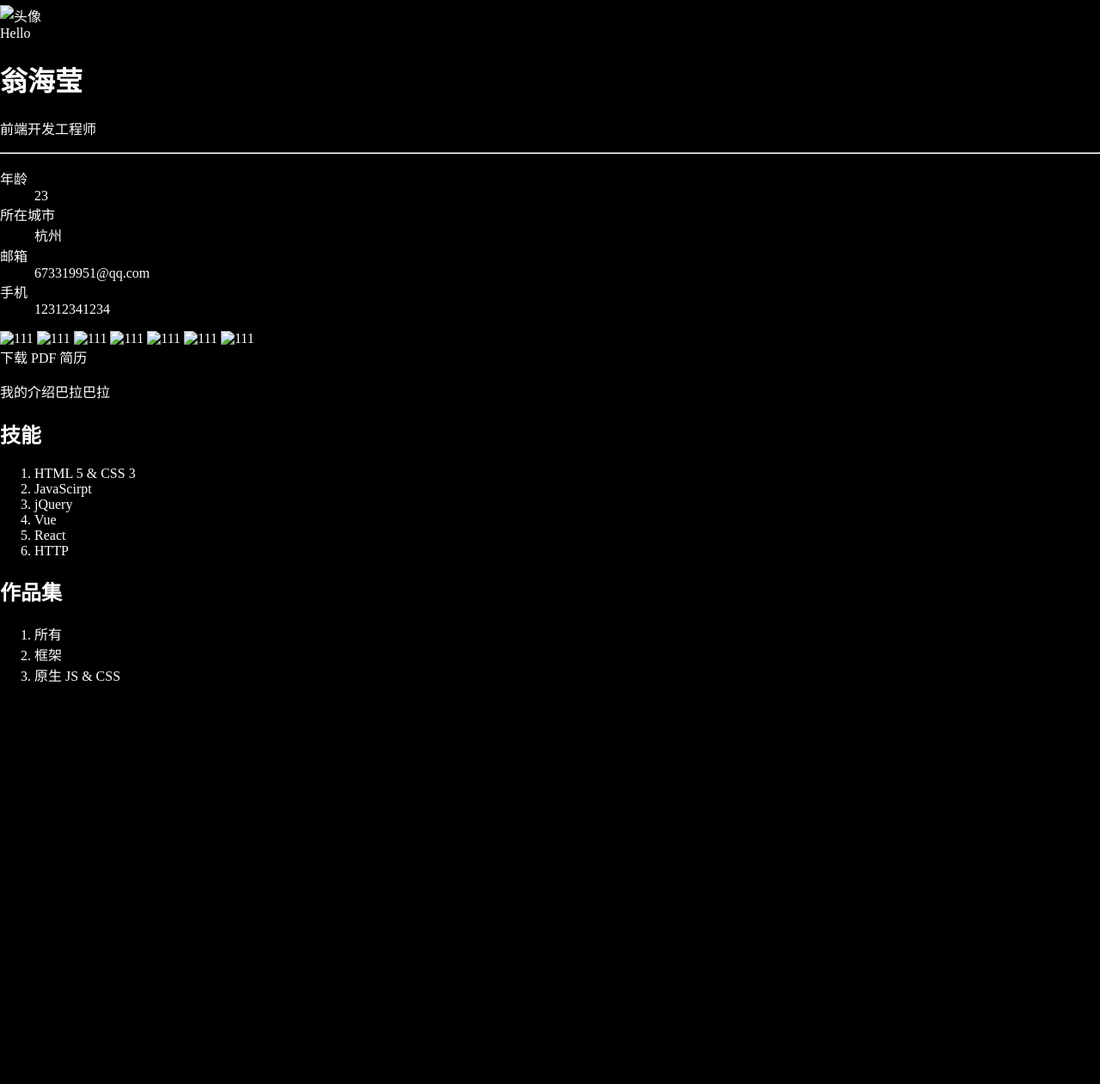
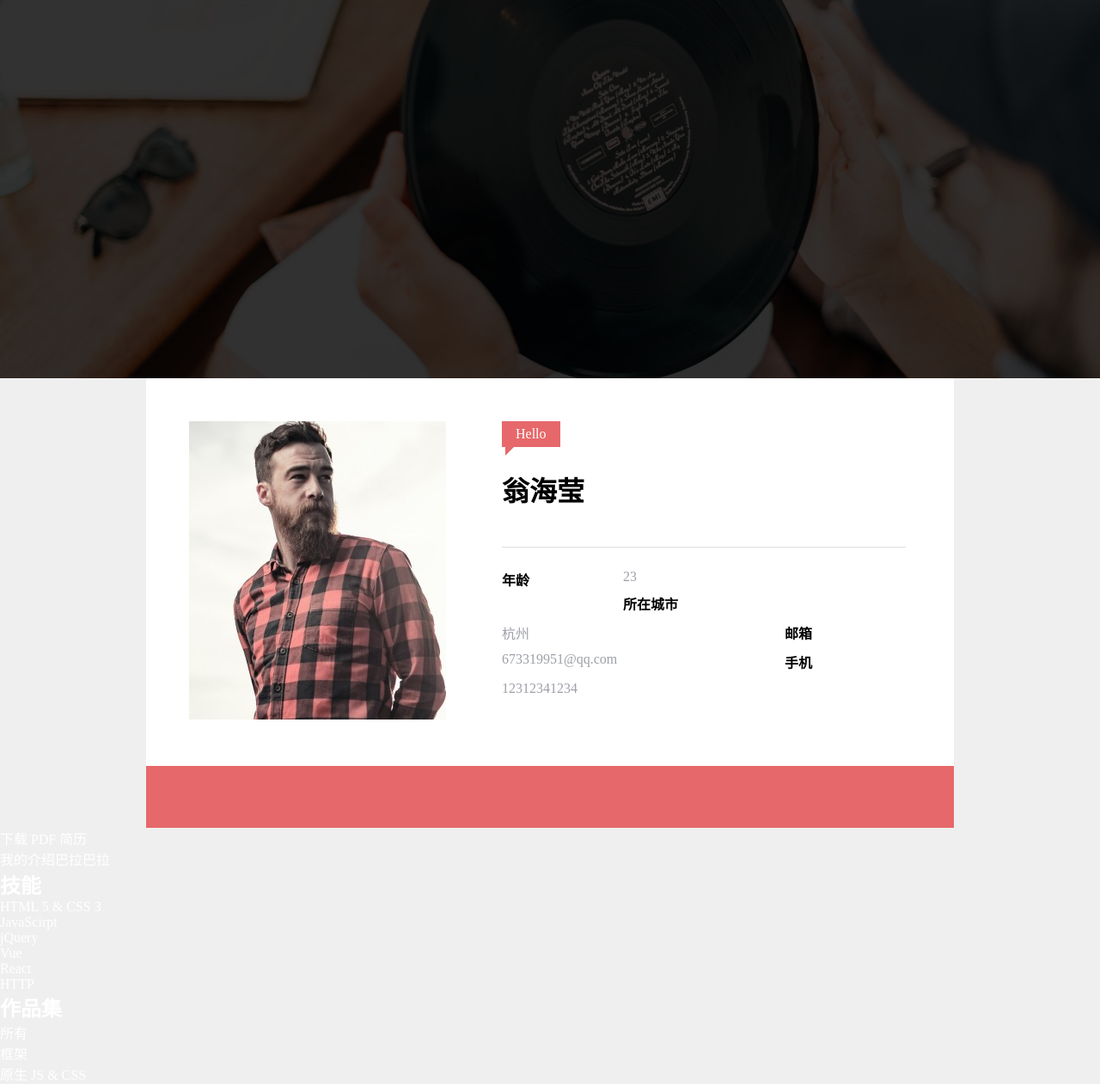
Before and after one commit to CelesteWeng/resume, a plain HTML site: page index.html in a window 1280 px wide. Shown: the part 75-1336 px from the top of the page at 86% size. Before the commit the page ends 888 px from the top, so only its background shows below. Drawn offline with Linux system fonts and the light colour scheme.

Commit message:
add css for userCard

```diff
--- a/css/style.css
+++ b/css/style.css
@@ -1,7 +1,11 @@
+* {
+    margin: 0;
+    padding: 0;
+}
 body {
     margin: 0;
     color: #fff;
-    background-color: #000;
+    background-color: #efefef;
 }
 a {
     text-decoration: none;
@@ -19,16 +23,20 @@ ul {
 }
 
 .topNavBar {
+    position: fixed;
+    width: 100%;
+}
+.topNavBar .topNavBar-inner {
     padding: 20px 16px;
 }
-.topNavBar > nav > ul {
+.topNavBar nav > ul {
     float: right;
     padding-top: 7px;
 }
-.topNavBar > nav > ul > li {
+.topNavBar nav > ul > li {
     float: left;
 }
-.topNavBar > nav > ul > li > a {
+.topNavBar nav > ul > li > a {
     display: block;
     margin: 0 17px;
     padding: 5px 0;
@@ -38,7 +46,7 @@ ul {
     border-top: 3px solid transparent;
     border-bottom: 3px solid transparent;
 }
-.topNavBar > nav > ul > li > a:hover {
+.topNavBar nav > ul > li > a:hover {
     border-bottom: 3px solid #e06567;
 }
 .topNavBar .logo {
@@ -55,3 +63,95 @@ ul {
 .topNavBar .logo .card {
     color: #9a9da2;
 }
+
+.banner {
+    height: 515px;
+    background-image: url(../images/rs-cover.jpg);
+    background-position: center center;
+    background-size: cover;
+}
+.banner .mask {
+    height: 515px;
+    background-color: rgba(0, 0, 0, 0.8);
+}
+.userCard {
+    margin: 0 auto;
+    max-width: 940px;
+    background-color: white;
+}
+.userCard .profileAndText {
+    padding: 50px;
+}
+.userCard .picture,
+.userCard .text {
+    float: left;
+}
+.userCard .text {
+    margin-left: 65px;
+    width: 470px;
+}
+.userCard .text .welcome {
+    position: relative;
+    display: inline-block;
+    padding: 4px 16px;
+    background-color: #e6686a;
+    line-height: 22px;
+}
+.userCard .text .welcome:after {
+    content: '';
+    position: absolute;
+    top: 100%;
+    left: 4px;
+    width: 10px;
+    height: 0px;
+    border: 10px solid transparent;
+    border-left-color: #e6686a;
+    border-top-width: 0;
+}
+.userCard .text h1 {
+    padding-top: 26px;
+    color: black;
+}
+.userCard .text hr {
+    margin: 20px 0;
+    height: 0;
+    border: none;
+    border-top: 1px solid #dedede;
+}
+.userCard .text dl {
+    color: black;
+}
+.userCard .text dl dt,
+.userCard .text dl dd {
+    float: left;
+    padding: 5px 0;
+}
+.userCard .text dl dt {
+    width: 30%;
+    font-weight: bold;
+}
+.userCard .text dl dd {
+    width: 70%;
+    color: #9da0a7;
+}
+.userCard > footer.media {
+    text-align: center;
+    background-color: #e6686a;
+}
+.userCard > footer.media a {
+    display: inline-block;
+    margin: 16px;
+    padding: 5px;
+    border-radius: 50%;
+    text-align: center;
+    line-height: 30px;
+}
+.userCard > footer.media a:hover {
+    background-color:#CF5D5F;
+}
+.userCard > footer.media svg {
+    vertical-align: top;
+    width: 30px;
+    height: 30px;
+    fill: white;
+}
--- a/index.html
+++ b/index.html
@@ -5,12 +5,24 @@
     <meta charset="UTF-8">
     <meta name="viewport" content="width=device-width, initial-scale=1.0">
     <meta http-equiv="X-UA-Compatible" content="ie=edge">
-    <title>我的简历</title>
+    <title>WENG 的简历</title>
     <link rel="stylesheet" href="./css/style.css">
+    <script src="//at.alicdn.com/t/font_1063167_z9j6on5uxs.js"></script>
+    <style type="text/css">
+        .icon {
+            width: 1;
+            height: 1em;
+            vertical-align: -0.15em;
+            fill: currentColor;
+            overflow: hidden;
+        }
+    </style>
+
 </head>
 
 <body>
-    <div class="topNavBar clearfix">
+    <div class="topNavBar">
+        <div class="topNavBar-inner clearfix">
             <a href="javascript:;" class="logo">
                 <span class="rs">RS</span><span class="card">card</span>
             </a>
@@ -26,14 +38,17 @@
                 </ul>
             </nav>
         </div>
-    <div class="banner"></div>
+    </div>
+    <div class="banner">
+        <div class="mask"></div>
+    </div>
     <main>
-        <div class="card">
+        <div class="userCard">
+            <div class="profileAndText clearfix">
                 <div class="picture">
-                <img src="" alt="头像">
+                    <img src="./images/avatar.jpg" width="299" height="347" alt="头像">
                 </div>
                 <div class="text">
-                <div class="profile">
                     <span class="welcome">Hello</span>
                     <h1>翁海莹</h1>
                     <p>前端开发工程师</p>
@@ -50,16 +65,22 @@
                     </dl>
                 </div>
             </div>
+            <footer class="media">
+                <a href="javascript:;">
+                    <svg class="icon" aria-hidden="true">
+                        <use xlink:href="#icon-github"></use>
+                    </svg></a>
+                <a href="javascript:;">
+                    <svg class="icon" aria-hidden="true">
+                        <use xlink:href="#icon-facebook"></use>
+                    </svg></a>
+                <a href="javascript:;">
+                    <svg class="icon" aria-hidden="true">
+                        <use xlink:href="#icon-weibo"></use>
+                    </svg></a>
+            </footer>
         </div>
-        <div class="media">
-            <a href="#"><img src="#" alt="111"></a>
-            <a href="#"><img src="#" alt="111"></a>
-            <a href="#"><img src="#" alt="111"></a>
-            <a href="#"><img src="#" alt="111"></a>
-            <a href="#"><img src="#" alt="111"></a>
-            <a href="#"><img src="#" alt="111"></a>
-            <a href="#"><img src="#" alt="111"></a>
-        </div>
+
 
         <a href="#" class="button">下载 PDF 简历</a>
 
@@ -97,4 +118,5 @@
     </section>
 
 </body>
+
 </html>
```
Also changed, not shown: images/avatar.jpg (added), images/rs-cover.jpg (added). Lines whose indentation alone changed are shown as unchanged.
